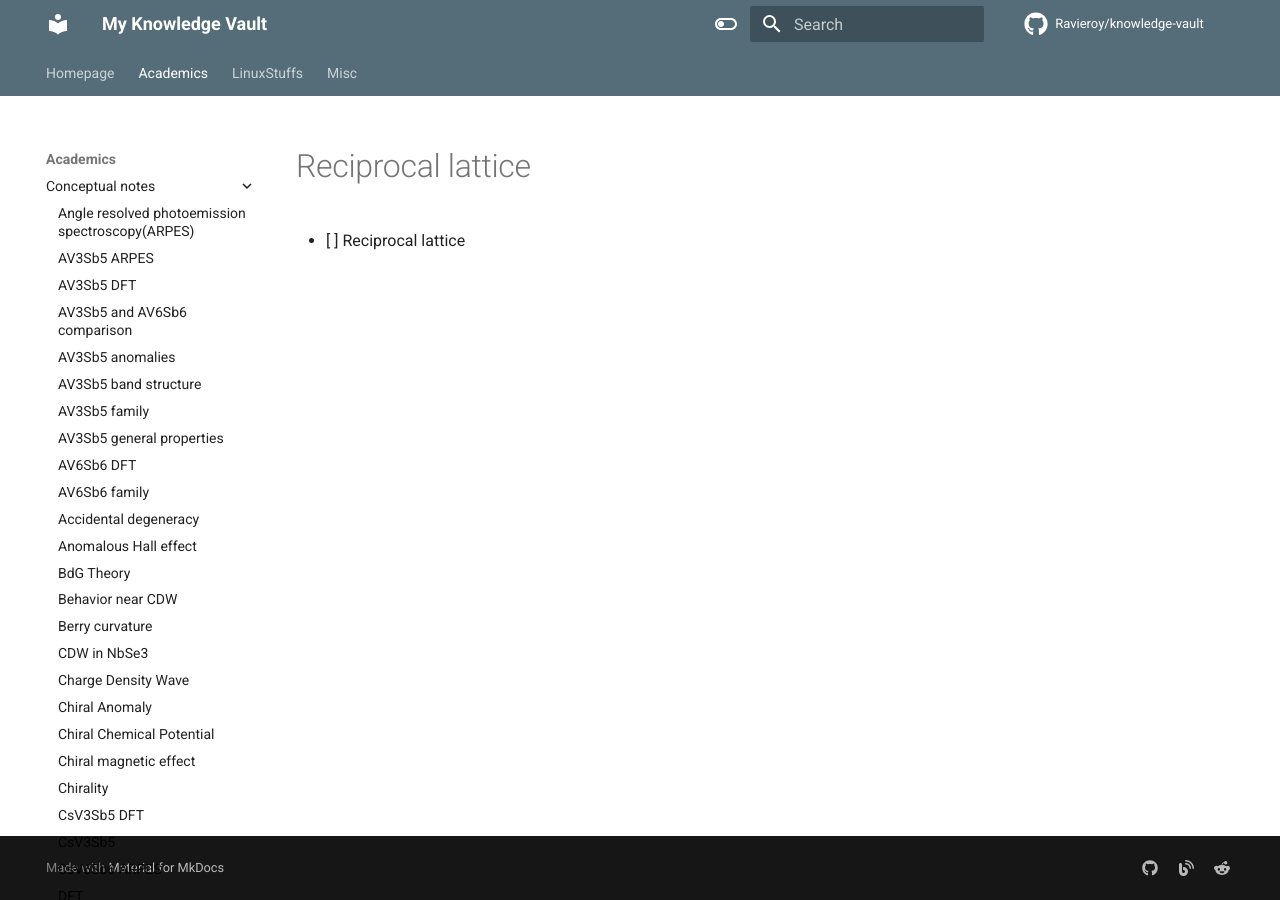
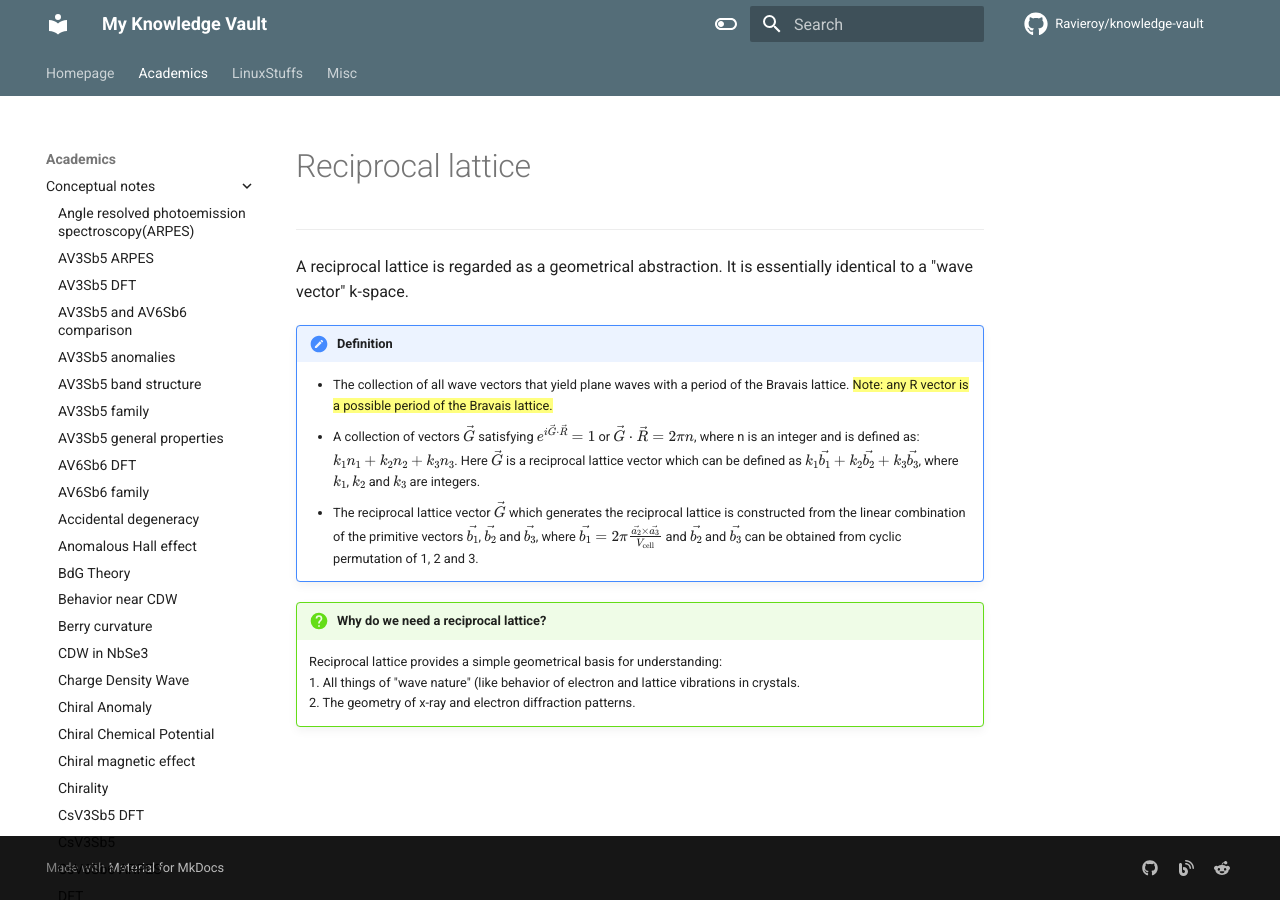
Before and after one commit to Ravieroy/knowledge-vault, an MkDocs documentation site: the page built from docs/Academics/conceptual_notes/Reciprocal lattice.md, in a window 1280 px wide. Built offline with MkDocs 1.6.1 and Material for MkDocs 9.7.7, drawn with Linux system fonts in a browser that asks for light colours; comment, search, counter and statistics services are not loaded.

Commit message:
updated notes

```diff
--- a/docs/Academics/conceptual_notes/Reciprocal lattice.md
+++ b/docs/Academics/conceptual_notes/Reciprocal lattice.md
@@ -1 +1,14 @@
-- [ ] Reciprocal lattice
+# Reciprocal lattice
+---
+A reciprocal lattice is regarded as a geometrical abstraction. It is essentially identical to a "wave vector" k-space.
+
+!!! note "Definition"
+	- The collection of all wave vectors that yield plane waves with a period of the Bravais lattice. ==Note: any R vector is a possible period of the Bravais lattice.==
+	- A collection of vectors $\vec{G}$ satisfying $e^{i\vec{G}\cdot \vec{R}} = 1$ or $\vec{G}\cdot\vec{R} = 2\pi n$, where n is an integer and is defined as: $k_1n_1 + k_2n_2 + k_3n_3$. Here $\vec{G}$ is a reciprocal lattice vector which can be defined as $k_1\vec{b_1} + k_2\vec{b_2} + k_3\vec{b_3}$, where $k_1$, $k_2$ and $k_3$ are integers.
+	- The reciprocal lattice vector $\vec{G}$ which generates the reciprocal lattice is constructed from the linear combination of the primitive vectors $\vec{b_1}$, $\vec{b_2}$ and $\vec{b_3}$, where $\vec{b_1} = 2\pi \frac{\vec{a_2} \times \vec{a_3}}{V_{\text{cell}}}$ and $\vec{b_2}$ and $\vec{b_3}$ can be obtained from cyclic permutation of 1, 2 and 3.
+
+
+!!! question "Why do we need a reciprocal lattice?"
+	Reciprocal lattice provides a simple geometrical basis for understanding:
+	1. All things of "wave nature" (like behavior of electron and  lattice vibrations in crystals.
+	2. The geometry of x-ray and electron diffraction patterns.
```
Also changed, not shown: docs/Academics/.obsidian/app.json, docs/Academics/.obsidian/plugins/recent-files-obsidian/data.json, docs/Academics/conceptual_notes/DMFT.md (renamed from docs/Academics/papers/DMFT.md), 1 other file.
